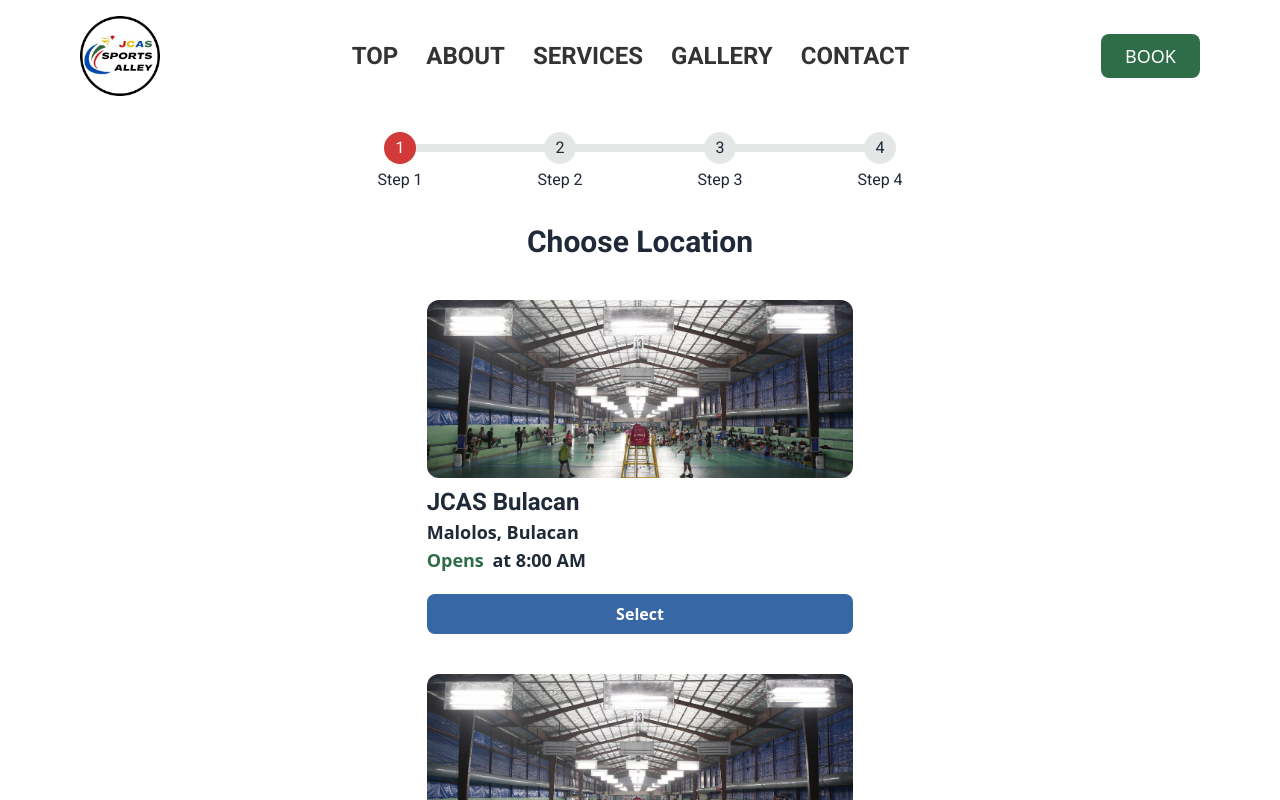
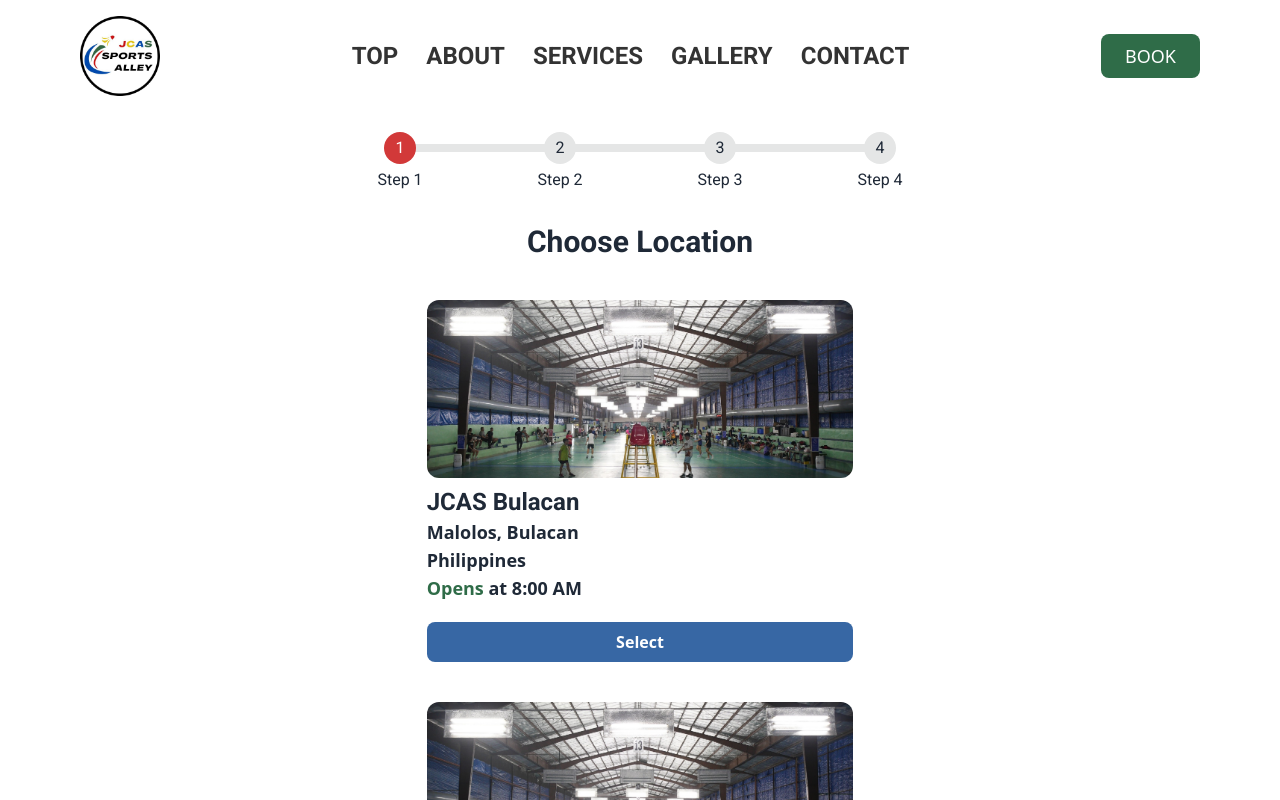
Before and after one commit to hyukidp/jcas, a React (Vite) app: page /Book in a window 1280 px wide. Shown: the top 800 px of the page. Built offline with nearby package versions, Linux system fonts and the light colour scheme.

Commit message:
deleted type folder

```diff
--- a/src/components/Booking/Booking.tsx
+++ b/src/components/Booking/Booking.tsx
@@ -3,22 +3,23 @@
 import Services from './Services/Services';
 import Date from './Date';
 import Payment from './Payment';
-import { Locations } from '../../types/types';
+import { LocationInterface } from '../../interfaces/Location';
 import bulacan from "../../assets/aboutmv.jpg";
-import { LocationContext } from './Contexts/LocationContext';
 
-const storelocations: Locations[] = [
+const storelocations: LocationInterface[] = [
   {
     id: 1,
     image: bulacan,
     name: "JCAS Bulacan",
     address: "Malolos, Bulacan",
+    country: "Philippines",
   },
   {
     id: 2,
     image: bulacan,
     name: "JCAS Cavite",
     address: "Dasmarinas, Cavite",
+    country: "Philippines",
   },
 ];
 
@@ -36,9 +37,7 @@
     switch (currentStep) {
       case 0:
         //location
-        return <LocationContext.Provider value={storelocations}>
-                  <Location setCurrentStep={setCurrentStep} />
-               </LocationContext.Provider>
+        return <Location setCurrentStep={setCurrentStep} storelocations={storelocations} />
       case 1:
         //service
         return <Services setCurrentStep={setCurrentStep} />
--- a/src/components/Booking/Contexts/LocationContext.ts
+++ /dev/null
@@ -1,4 +0,0 @@
-import { createContext } from "react";
-import { Locations } from "../../../types/types";
-
-export const LocationContext = createContext<Locations[]>([]);
--- a/src/components/Booking/Location.tsx
+++ b/src/components/Booking/Location.tsx
@@ -1,20 +1,19 @@
-import  React, { useContext } from "react";
-import { Locations } from "../../types/types";
+import  React from "react";
 import { fadeIn } from "../../variants";
 import { motion } from 'framer-motion';
-import { LocationContext } from "./Contexts/LocationContext";
 import { useLocation } from "../../contexts/LocationContext";
+import { LocationInterface } from "../../interfaces/Location";
 
 //declare LocationProps Typescript to set setCurrentstep
 interface LocationProps {
+  storelocations: LocationInterface[];
   setCurrentStep: (step: number) => void; // Specify the function type
 }
 
-const Location: React.FC<LocationProps>= ({setCurrentStep}) => {
-  const storelocations = useContext(LocationContext) || [];
-  const { selectedLocation, setSelectedLocation } = useLocation();
+const Location: React.FC<LocationProps>= ({setCurrentStep, storelocations}) => {
+  const { setSelectedLocation } = useLocation();
 
-  const handleSelect = (location: Locations) => {
+  const handleSelect = (location: LocationInterface) => {
     setSelectedLocation(location); //update the useLocation Context
     setCurrentStep(1);
   };
@@ -35,13 +34,14 @@
         whileInView={"show"}
         viewport={{once:false, amount:0.3}}
         className="flex flex-col items-center">
-          {storelocations.map((location:Locations) => (
+          {storelocations.map((location:LocationInterface) => (
             <div key={location.id} className="w-[80%] md:w-1/2 lg:w-1/3 mx-auto mt-10 rounded-lg hover:-translate-y-4">
               <img src={location.image} className="w-full rounded-xl" alt={location.name} />
               <h1 className="roboto-bold text-2xl mt-2">{location.name}</h1>
               <h2 className="text-lg font-semibold">{location.address}</h2>
+              <h2 className="text-lg font-semibold">{location.country}</h2>
               <p className="text-lg font-semibold">
-                <span className="mr-1 text-brandGreen">Opens</span> at 8:00 AM
+                <span className="text-brandGreen">Opens</span> at 8:00 AM
               </p>
               <div className="flex flex-col mt-3">
                 <button onClick={() => handleSelect(location)} className="w-full bg-brandBlue text-brandWhite py-2 mt-2 font-semibold rounded-lg">Select</button>
--- a/src/components/Booking/Payment.tsx
+++ b/src/components/Booking/Payment.tsx
@@ -15,6 +15,7 @@
     services.reduce((acc, service) => acc + service.price, 0)
   );
 
+  // Add service button
   const handleAddService = () => {
     setCurrentStep(1);
   };
@@ -68,15 +69,16 @@
           <h1 className="roboto-bold text-2xl">Summary</h1>
           {selectedLocation ? (
             <div>
-              <section className="flex">
-                <div className="w-[250px] h-[100px] max-w-[150px] object-cover overflow-hidden mr-5">
-                  {selectedLocation.image}
-                </div>
+              <section className="flex mt-5">
+              <div className="w-[120px] h-[70px] overflow-hidden mr-3">
+                <img src={selectedLocation.image} className="w-full h-full object-cover rounded-md" />
+              </div>
 
-                <div>
-                  <h1>{selectedLocation.name}</h1>
-                  <p>{selectedLocation.address}</p>
-                </div>
+              <div>
+                <h1 className="roboto-bold text-base">{selectedLocation.name}</h1>
+                <p className="roboto-regular text-base">{selectedLocation.address}</p>
+                <p className="roboto-regular text-base">{selectedLocation.country}</p>
+              </div>
               </section>
             </div>
           ) : (
@@ -86,7 +88,7 @@
           {services.length > 0 ? (
             <div className="h-full">
               {services.map((service) => (
-                <div key={service.id} className="mt-2">
+                <div key={service.id} className="mt-3">
                   <h1 className="roboto-bold text-base">{service.title}</h1>
                   <div className="flex justify-between pl-3">
                     <p className="roboto-regular text-base mt-1">{service.hour} hour(s)</p>
@@ -110,7 +112,7 @@
                   </div>
                 </div>
               ))}
-              <div className="flex justify-between mt-5 border-t-2 border-brandBlack pt-2">
+              <div className="flex justify-between mt-4 border-t-2 border-brandBlack pt-2">
                 <p className="roboto-bold text-xl">Total Price:</p>
                 <p className="roboto-bold text-xl">₱{totalPrice}</p>
               </div>
--- a/src/components/Booking/Services/Services.tsx
+++ b/src/components/Booking/Services/Services.tsx
@@ -1,4 +1,4 @@
-import React, { useEffect, useRef, useState, useContext } from "react";
+import React, { useEffect, useRef, useState } from "react";
 import court from "../../../assets/booking/court.png";
 import studio from "../../../assets/booking/studio.jpeg";
 import Modal from "../Widgets/Modal";
@@ -89,7 +89,6 @@
 
   const handleSelectedService = (service: Service) => {
     setSelectedServices(service);
-    console.log(service);
     setCurrentStep(2);
   }
 
--- a/src/interfaces/Location.ts
+++ b/src/interfaces/Location.ts
@@ -1,6 +1,7 @@
-export interface Location {
+export interface LocationInterface {
     id: number;
     image: string;
     name: string;
     address: string;
+    country: string;
 }
```
Also changed, not shown: src/types/types.ts (deleted, +0 -15 lines).
